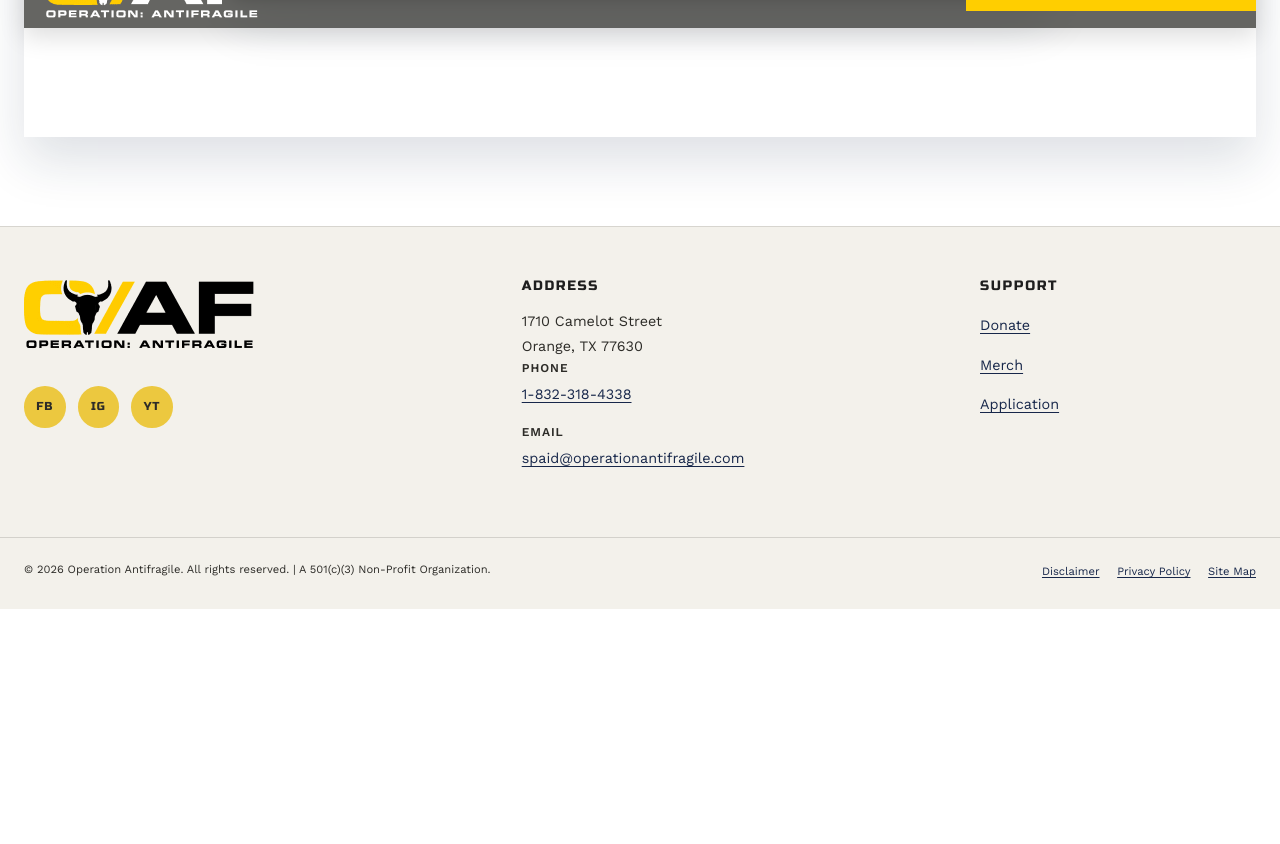
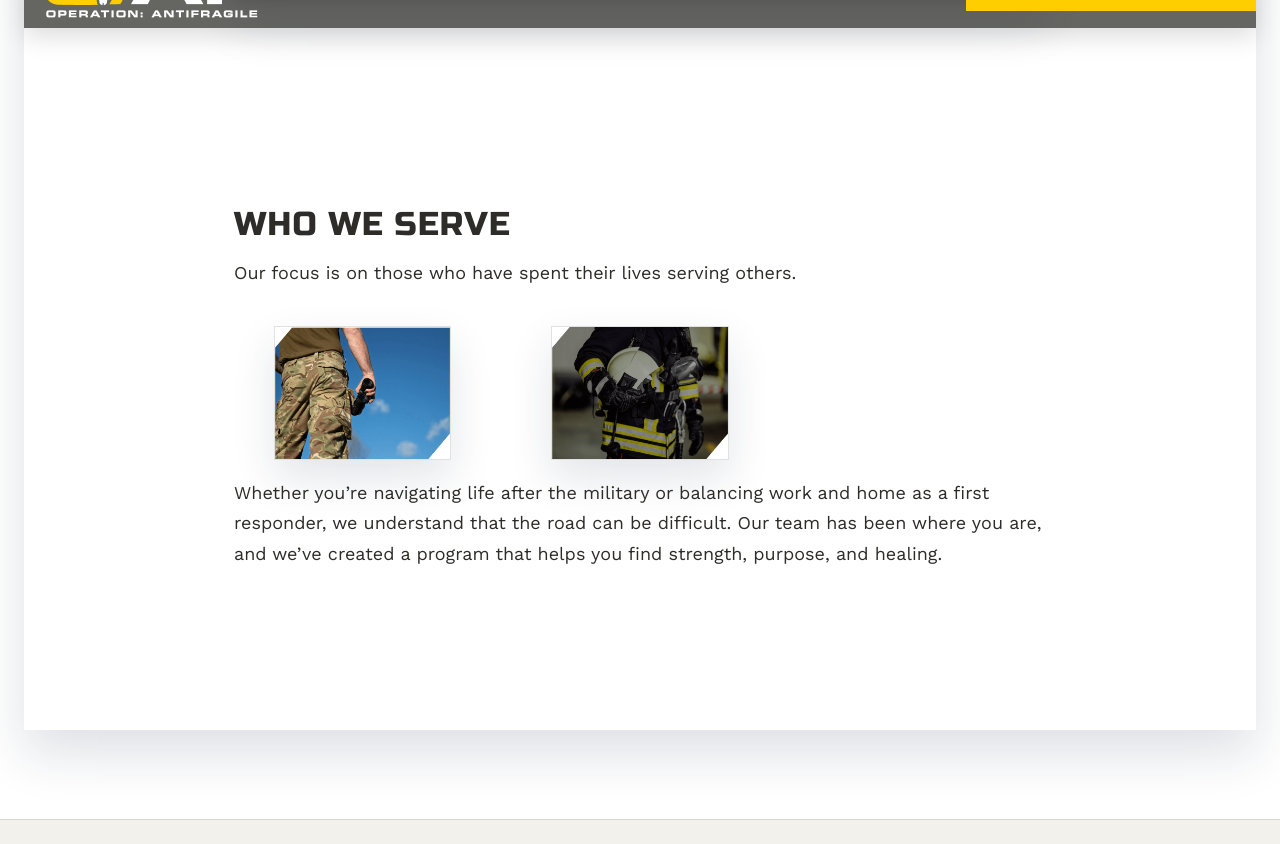
Before and after one commit to OAFspaid/oaf-website, a Jekyll site: the page built from about.md, in a window 1280 px wide and 900 px high, scrolled down 1619 px, cut to the strip 56-900 px from the top of the window. Built offline with Jekyll 4.4.1, drawn with Linux system fonts in a browser that asks for light colours; before the commit the page ends 2284 px from its top, so only the background shows below that.

Commit message:
About: swap intro video and restore Who We Serve section
- Replace the intro video (mWcpHjAqBJ8 -> D268w40qryM).
- Re-add the Who We Serve section under the video with placeholder photos
  (real retreat photos still pending — tracked in #12).

Co-authored-by: Copilot <223556219+Copilot@users.noreply.github.com>
Copilot-Session: 9d41cc26-0cf3-4899-8df1-6ce1b653ee61

```diff
--- a/about.md
+++ b/about.md
@@ -17,6 +17,18 @@ breadcrumbs: true
 
 <section class="content-section">
   <div class="section-content">
-    {% include youtube.html id="mWcpHjAqBJ8" title="About Operation Antifragile" %}
+    {% include youtube.html id="D268w40qryM" title="About Operation Antifragile" %}
   </div>
 </section>
+
+<section class="content-section">
+  <div class="section-content">
+    <h2>Who We Serve</h2>
+    <p>Our focus is on those who have spent their lives serving others.</p>
+    <div class="post-grid" role="list">
+      <figure class="post-card" role="listitem"><div class="post-card__media"><img src="{{ site.baseurl }}/wp-content/uploads/2024/01/img-6.png" alt="Veteran support at Operation Antifragile"></div></figure>
+      <figure class="post-card" role="listitem"><div class="post-card__media"><img src="{{ site.baseurl }}/wp-content/uploads/2024/01/img-7.png" alt="First responder support at Operation Antifragile"></div></figure>
+    </div>
+    <p>Whether you’re navigating life after the military or balancing work and home as a first responder, we understand that the road can be difficult. Our team has been where you are, and we’ve created a program that helps you find strength, purpose, and healing.</p>
+  </div>
+</section>
```
